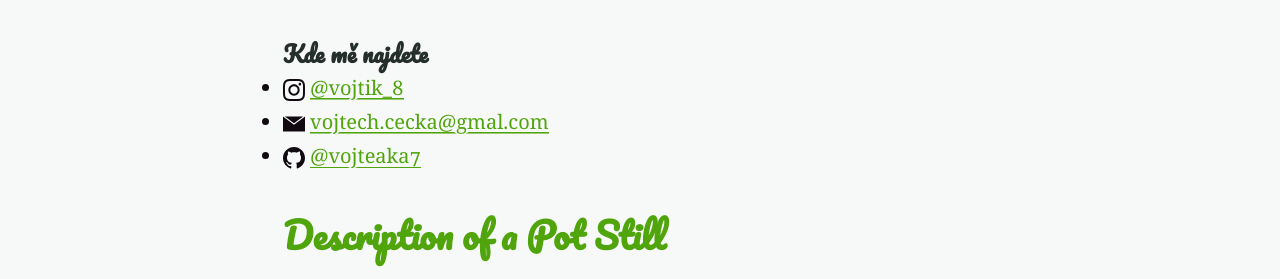
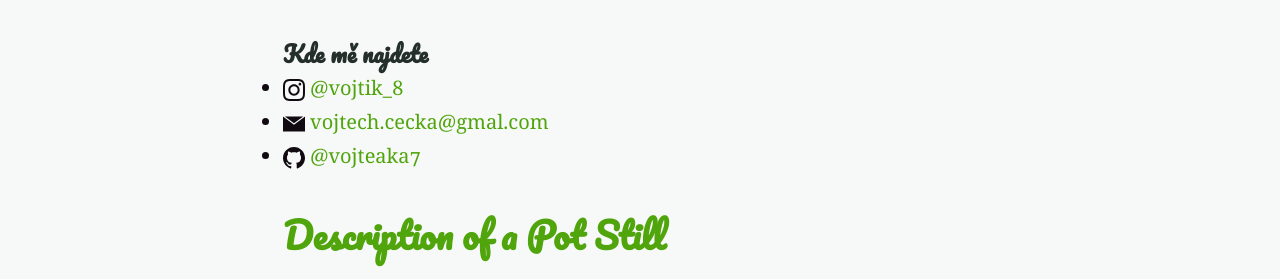
Before and after one commit to vojteaka7/vojteaka7.github.io, a Jekyll site: the page built from index.md, in a window 1280 px wide. Shown: the part 308-587 px from the top of the page. Built offline with Jekyll 4.4.1, drawn with Linux system fonts in a browser that asks for light colours.

Commit message:
odstranění falešných podtržení odkázu u příspěvků

```diff
--- a/_sass/sassline-base/_typography.scss
+++ b/_sass/sassline-base/_typography.scss
@@ -22,7 +22,7 @@ body {
 // Links.
 a {
   color: $linkColour;
-  text-decoration: none !important;
+  text-decoration: none;
   transition: color .1s, background-color .1s;
 
   &:hover, &:active, &:focus {
@@ -36,7 +36,7 @@ a {
 
   // Nice underlines for text links.
   p a, li a {
-    background-image: linear-gradient(to bottom,rgba(0, 0, 0, 0) 50%,$linkColour 50%);
+    /*background-image: linear-gradient(to bottom,rgba(0, 0, 0, 0) 50%,$linkColour 50%);*/
     background-position: 0 93%;
     background-repeat: repeat-x;
     background-size: 100% 0.15rem;
```
